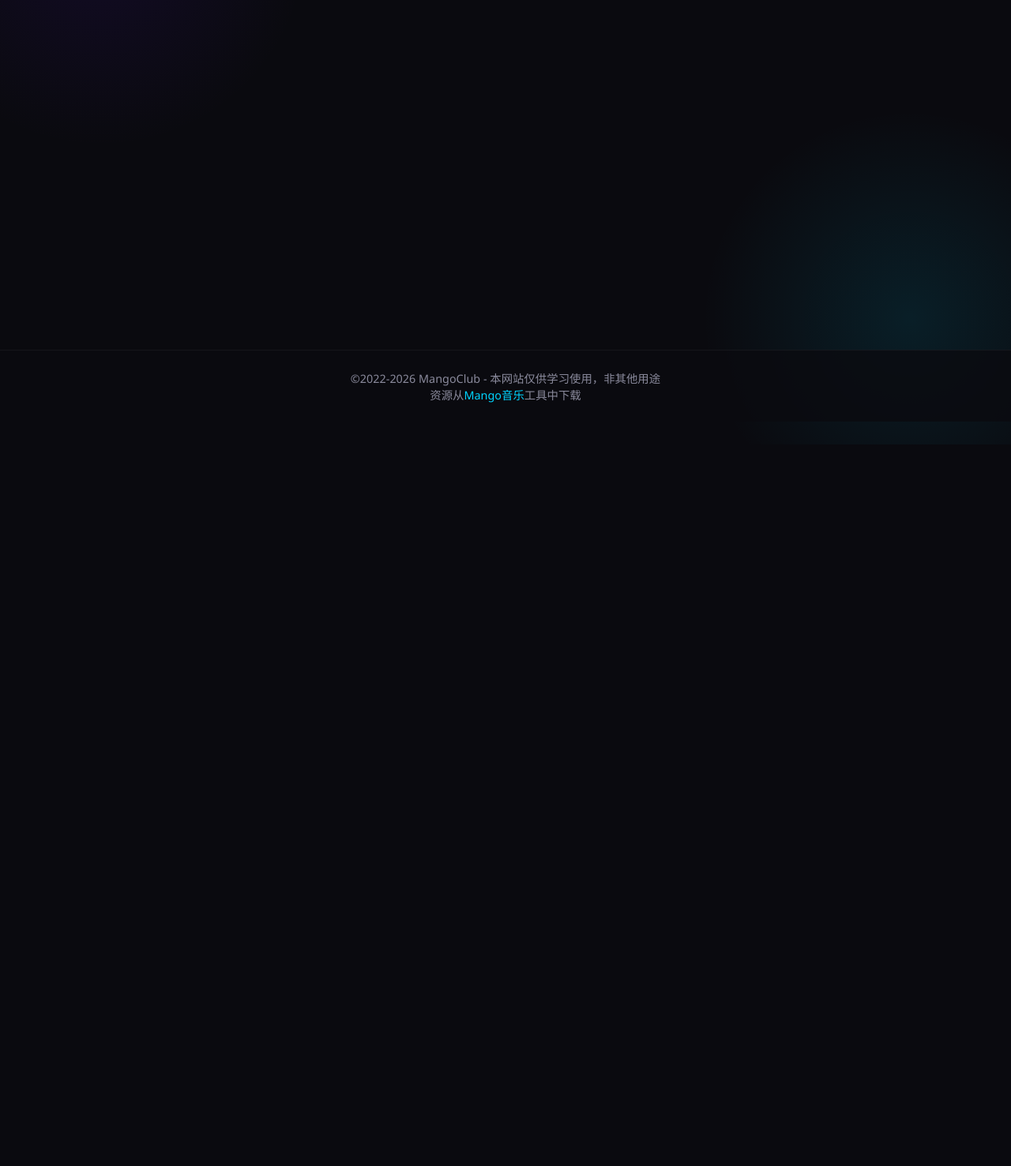
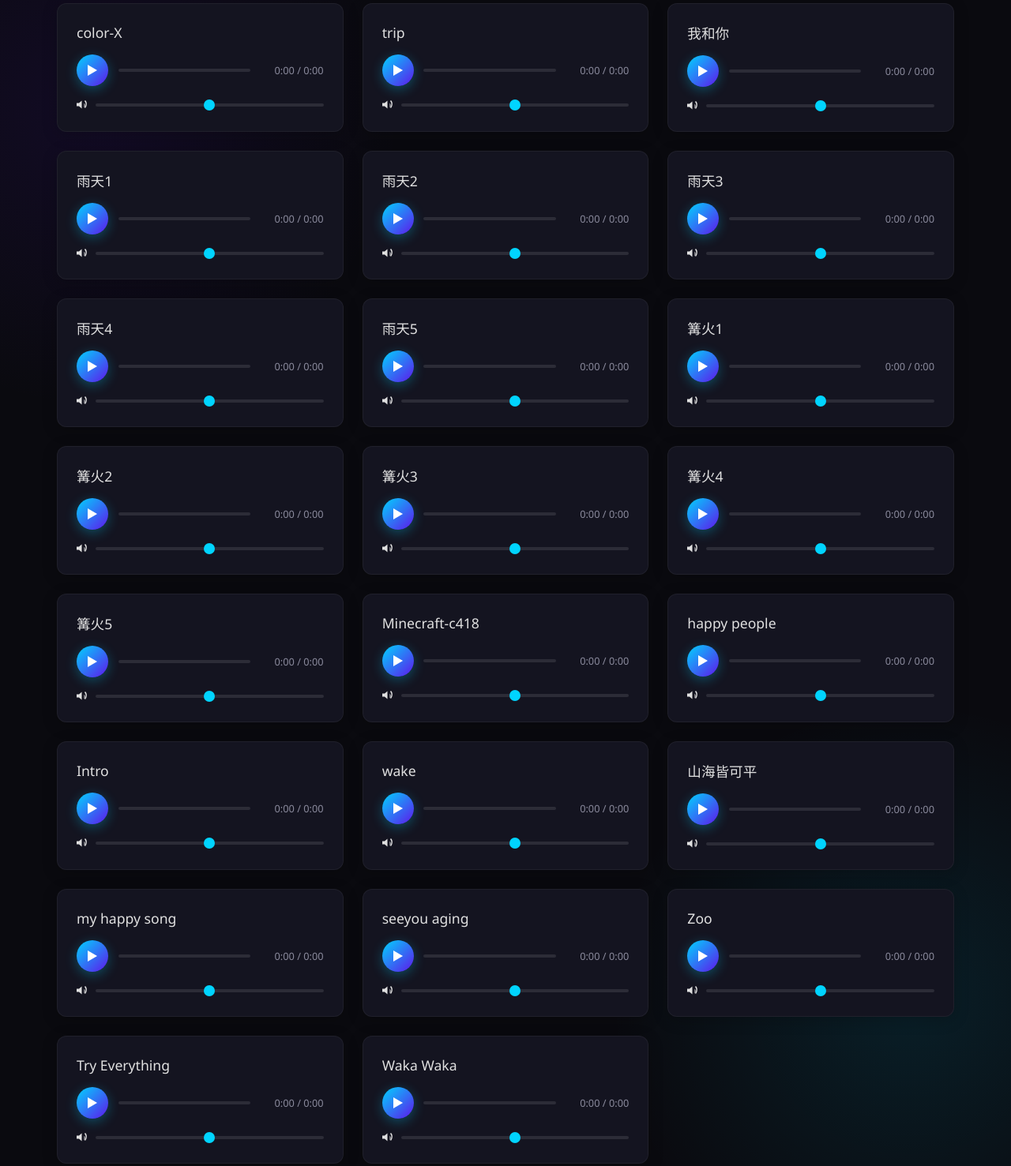
Before and after one commit to MangoTeamClub/123music, a plain HTML site: page index.html in a window 1280 px wide. Shown: the part 237-1714 px from the top of the page at 79% size. Before the commit the page ends 800 px from the top, so only its background shows below. Drawn offline with Linux system fonts and the light colour scheme.

Commit message:
Update index.html

```diff
--- a/index.html
+++ b/index.html
@@ -420,9 +420,9 @@
             { id: 17, title: "wake", filename: "music17" },
             { id: 18, title: "山海皆可平", filename: "music18" },
             { id: 19, title: "my happy song", filename: "music19" },
-            { id: 20, title: "seeyou aging", filename: "music20" }
-            { id: 21, title: "Zoo", filename: "music21" }
-            { id: 22, title: "Try Everything", filename: "music22" }
+            { id: 20, title: "seeyou aging", filename: "music20" },
+            { id: 21, title: "Zoo", filename: "music21" },
+            { id: 22, title: "Try Everything", filename: "music22" },
             { id: 23, title: "Waka Waka", filename: "music23" }
         ];
         const basePath = "./";
```
